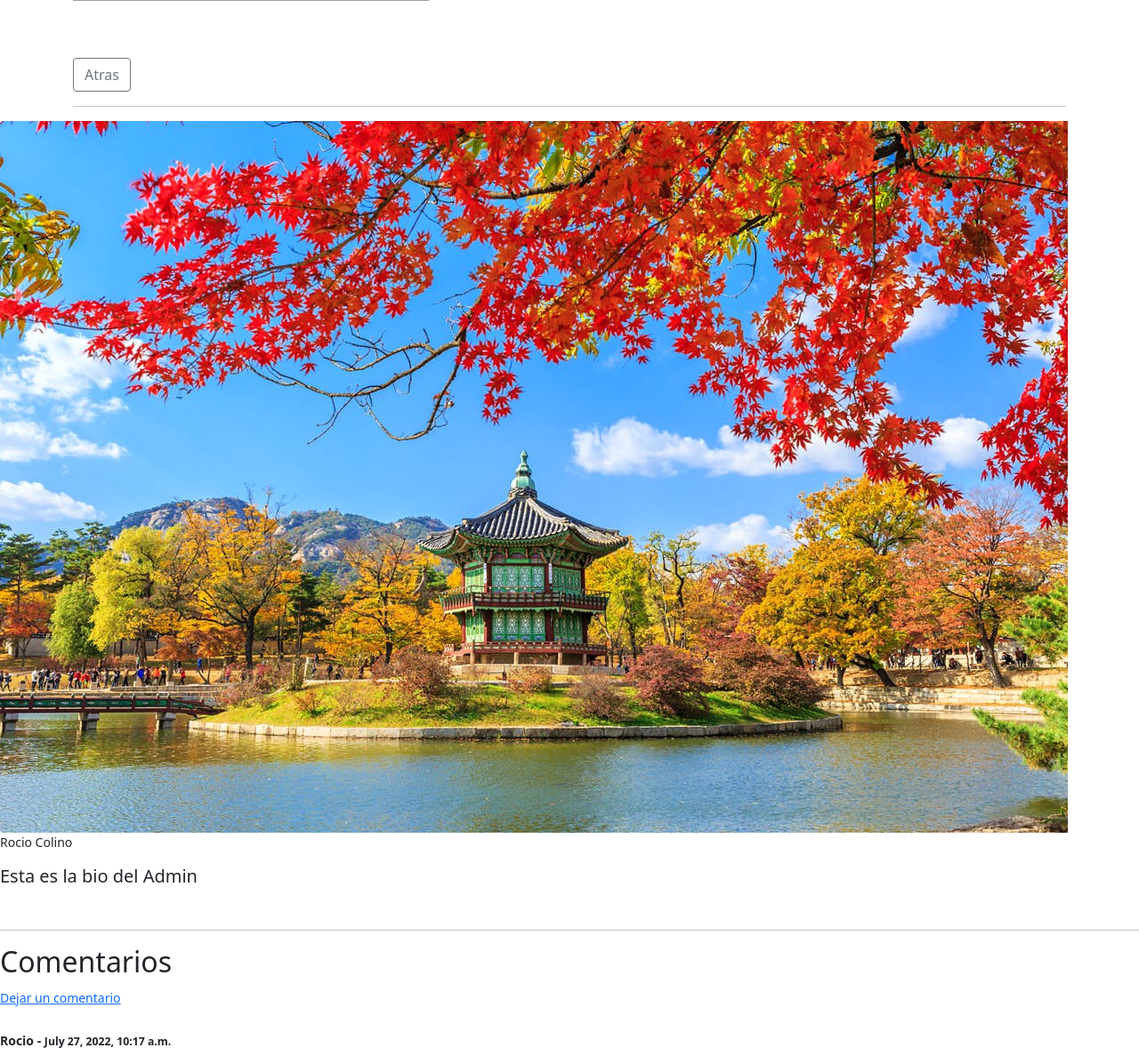
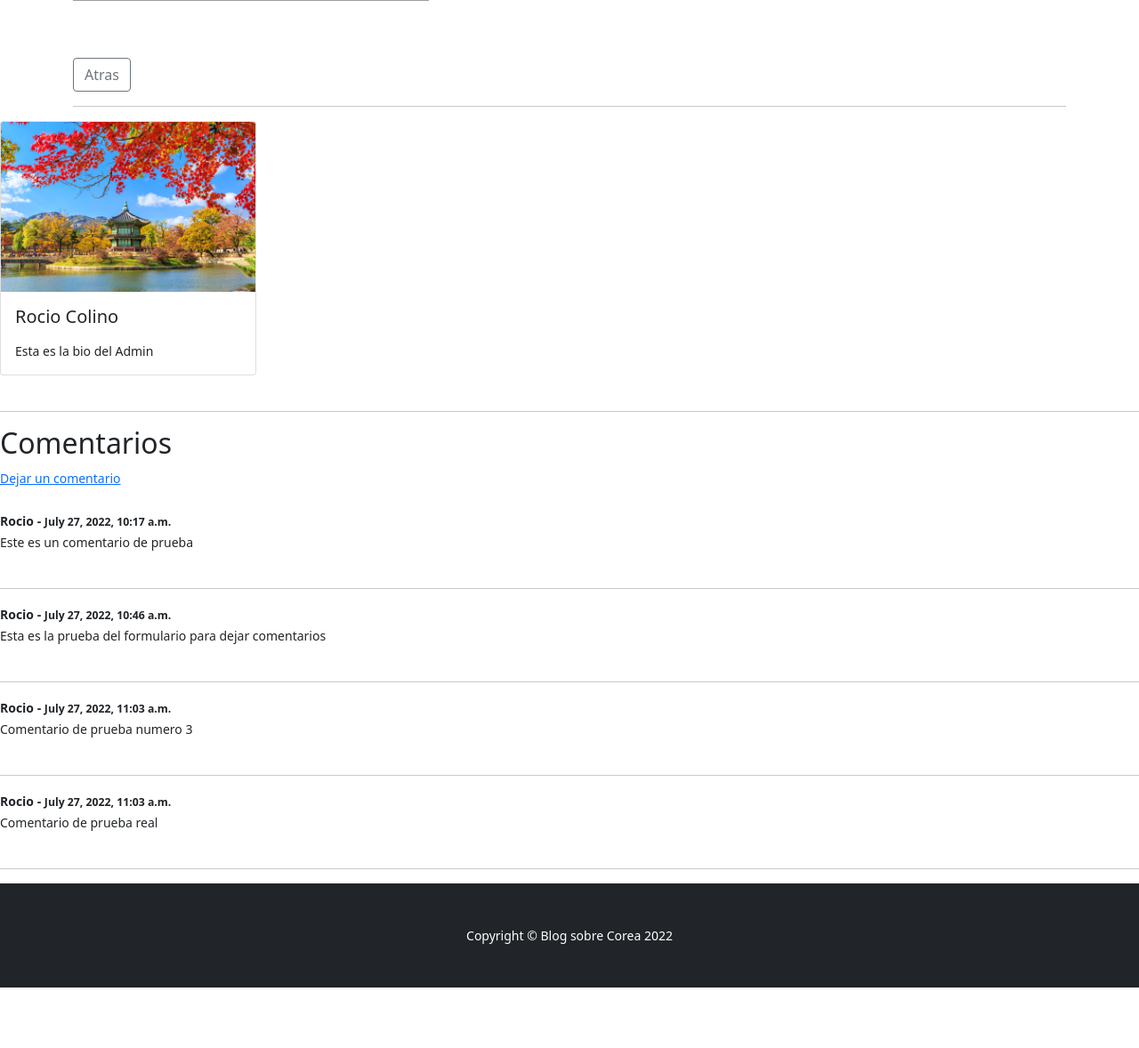
Before and after one commit to RocioColino/ProyectoFinalCoder, a Django app: page /post_detalles/12 in a window 1280 px wide. Shown: the part 1448-2626 px from the top of the page at 89% size. After the commit the page ends 2558 px from the top, so only its background shows below. Run offline with Django 4.2, Linux system fonts and the light colour scheme; data comes from the database, SQL or seed files in the repository; both versions use the stored data as it was after the commit; some libraries are stand-ins or nearby versions; grey boxes are pictures that could not be loaded.

Commit message:
cambie bio

```diff
--- a/ProyectoFinal/Blog/templates/Blog/post_detalles.html
+++ b/ProyectoFinal/Blog/templates/Blog/post_detalles.html
@@ -30,26 +30,19 @@
         <hr>
     </div>
 
-    <div>
+    <div class="card" style="width: 18rem;">
         {% if post.autor.perfil.avatar %}
-            <img src="{{ post.autor.perfil.avatar.url}}" class="img-fluid rounded-start">
+            <img src="{{ post.autor.perfil.avatar.url}}" class="card-img-top">
         {% endif %}
+            <div class="card-body">
+          <h5 class="card-title"><p>{{ post.autor.first_name }} {{ post.autor.last_name }}</p></h5>
+          <p class="card-text">{{ post.autor.perfil.bio}}</p>
 
-        <p>{{ post.autor.first_name }} {{ post.autor.last_name }}</p>
+        </div>
+      </div>
 
-        {%  if post.author.profile.id %}
-            <h5><p><a href = "{% url 'show_profile_page' post.autor.perfil.id %}"> Profile Page</a></p></h5>
-        {% endif %}
 
-        {% if  post.autor.website_url  %}
-            <h5><p><a href="{{ post.autor.website_url }}">Website</a></p></h5>
-        {% endif %}
-        {% if post.autor.facebook_url %}
-            <h5><p>|<a href="{{ post.autor.facebook_url }}">Facebook</a></p></h5>
-        {% endif %}
-        <h5><p class="card-text">{{ post.autor.perfil.bio}}</p></h5>
 
-    </div>
 
 </br>
 <hr>
```
Also changed, not shown: ProyectoFinal/db.sqlite3.
